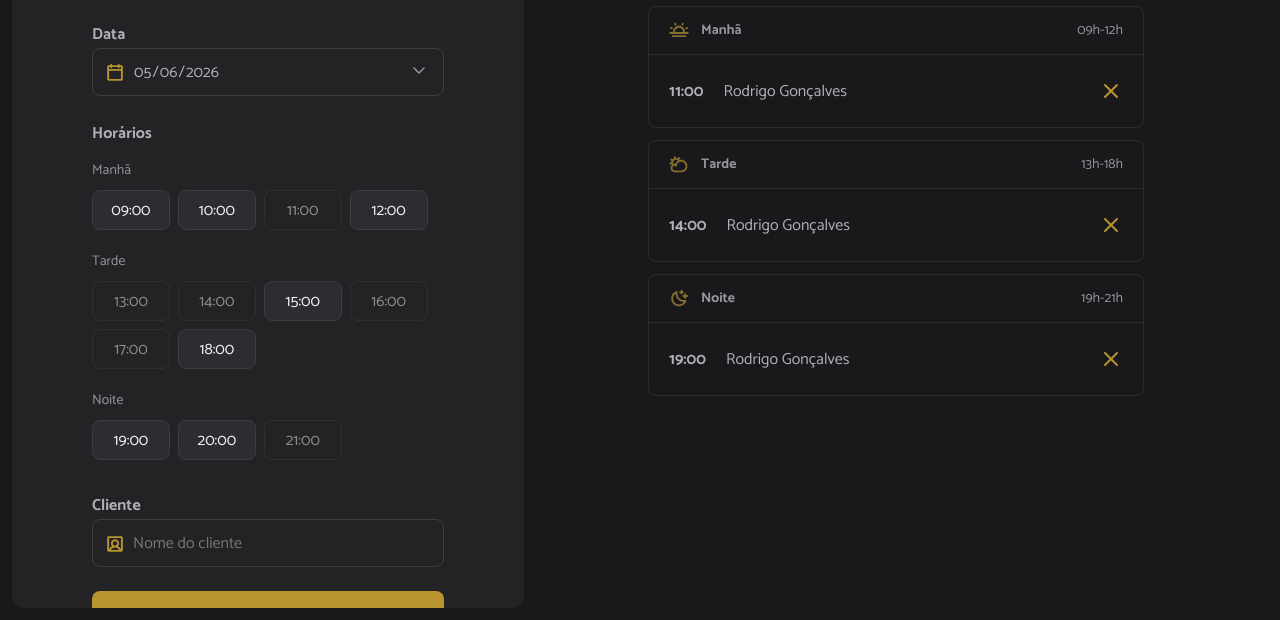
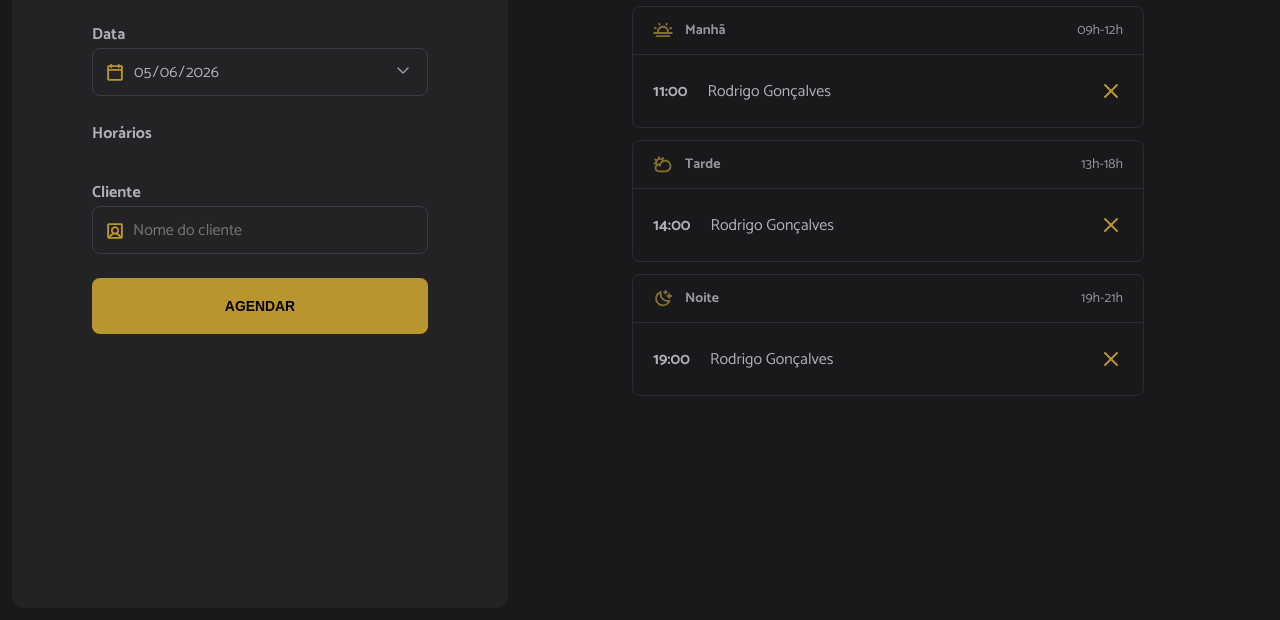
Before and after one commit to KevinSperque13/Hair-Day, a website built with webpack: page index.html in a window 1280 px wide. Shown: the part 180-800 px from the top of the page. Built offline with nearby package versions, Linux system fonts and the light colour scheme.

Commit message:
Evento de carregamento do conteúdo

```diff
--- a/index.html
+++ b/index.html
@@ -36,68 +36,24 @@
 
         <span class="label">Horários</span>
         <ul id="hours" class="hours" aria-label="Horários disponíveis de manhã">
-          <!-- Exemplo: Manhã -->
+          <!-- Exemplo: Manhã
           <li data-period="morning" class="hour-period">Manhã</li>
           <li data-period="morning" value="09:00" class="hour hour-available">
             09:00
-          </li>
-          <li data-period="morning" value="10:00" class="hour hour-available">
-            10:00
-          </li>
-          <li data-period="morning" value="11:00" class="hour hour-unavailable">
-            11:00
-          </li>
-          <li data-period="morning" value="12:00" class="hour hour-available">
-            12:00
-          </li>
-          <!-- Exemplo: Tarde  -->
-          <li data-period="morning" class="hour-period">Tarde</li>
+          </li> -->
+          <!-- Exemplo: Tarde
+          <li data-period="afternoon" class="hour-period">Tarde</li>
           <li
             data-period="afternoon"
             value="13:00"
-            class="hour hour-unavailable"
-          >
+            class="hour hour-unavailable">
             13:00
-          </li>
-          <li
-            data-period="afternoon"
-            value="14:00"
-            class="hour hour-unavailable"
-          >
-            14:00
-          </li>
-          <li data-period="afternoon" value="15:00" class="hour hour-available">
-            15:00
-          </li>
-          <li
-            data-period="afternoon"
-            value="16:00"
-            class="hour hour-unavailable"
-          >
-            16:00
-          </li>
-          <li
-            data-period="afternoon"
-            value="17:00"
-            class="hour hour-unavailable"
-          >
-            17:00
-          </li>
-          <li data-period="afternoon" value="18:00" class="hour hour-available">
-            18:00
-          </li>
-          <!-- Exemplo: Noite -->
-          <li data-period="morning" class="hour-period">Noite</li>
-
+          </li> -->
+          <!-- Exemplo: Noite
+          <li data-period="night" class="hour-period">Noite</li>
           <li data-period="night" value="19:00" class="hour hour-available">
             19:00
-          </li>
-          <li data-period="night" value="20:00" class="hour hour-available">
-            20:00
-          </li>
-          <li data-period="night" value="21:00" class="hour hour-unavailable">
-            21:00
-          </li>
+          </li> -->
         </ul>
 
         <label for="client" class="label">Cliente</label>
--- a/src/main.js
+++ b/src/main.js
@@ -9,4 +9,5 @@
 import "./styles/schedule.css"
 
 // JS
-import"./modules/form/submit.js"
+import "./modules/form/submit.js"
+import "./modules/load.js"
--- a/src/modules/form/submit.js
+++ b/src/modules/form/submit.js
@@ -1,14 +1,14 @@
 import dayjs from "dayjs"
 
 const form = document.querySelector("form")
-const selectDate = document.getElementById("date")
+const selectedDate = document.getElementById("date")
 
 // Data atual para formatar o input.
 const inputToday = dayjs(new Date()).format("YYYY-MM-DD")
 
 // Carrega a data atual e defini a data mínima como sendo a atual.
-selectDate.value = inputToday
-selectDate.min = inputToday
+selectedDate.value = inputToday
+selectedDate.min = inputToday
 
 form.onsubmit = (event) => {
   // Prevenir o comportamento padrão de carregar a página.
--- /dev/null
+++ b/src/modules/load.js
@@ -0,0 +1,3 @@
+document.addEventListener("DOMContentLoaded", function(){
+
+})
```
